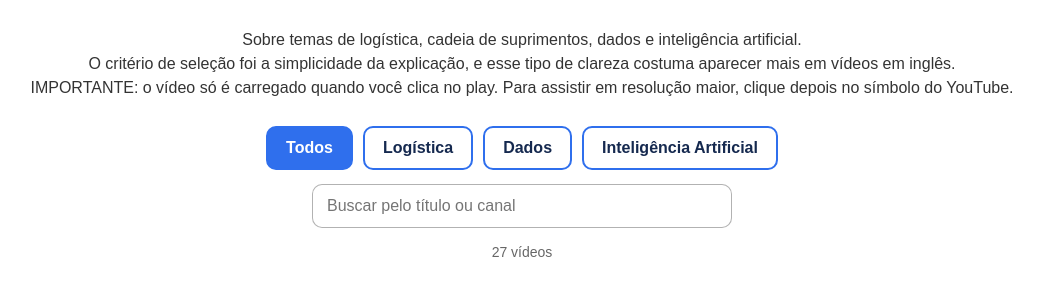
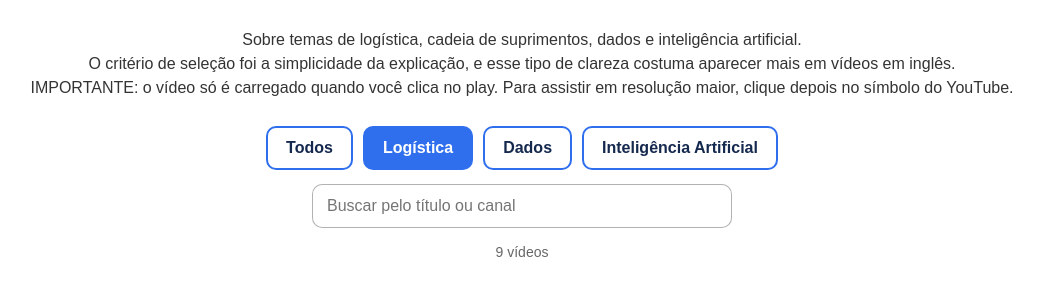
Before and after one commit to mdrondado/mdrondado.github.io, a plain HTML site: page index.html in a window 1280 px wide. Shown: the part 1700-1990 px from the top of the page, without its empty margins (118-1158 px from the left). Drawn offline with Linux system fonts and the light colour scheme; grey boxes are pictures that could not be loaded.

Commit message:
Open the video section filtered on Logistics
Co-Authored-By: Claude Opus 5.5 <noreply@anthropic.com>

```diff
--- a/index.html
+++ b/index.html
@@ -163,8 +163,8 @@
                <br>IMPORTANTE: o vídeo só é carregado quando você clica no play. Para assistir em resolução maior, clique depois no símbolo do YouTube.</p>
             <div class="video-filtros">
                <div class="video-temas" role="group" aria-label="Filtrar vídeos por tema">
-                  <button type="button" data-tema="todos" aria-pressed="true">Todos</button>
-                  <button type="button" data-tema="logistica" aria-pressed="false">Logística</button>
+                  <button type="button" data-tema="todos" aria-pressed="false">Todos</button>
+                  <button type="button" data-tema="logistica" aria-pressed="true">Logística</button>
                   <button type="button" data-tema="dados" aria-pressed="false">Dados</button>
                   <button type="button" data-tema="ia" aria-pressed="false">Inteligência Artificial</button>
                </div>
@@ -172,7 +172,7 @@
                   <span class="visualmente-oculto">Buscar vídeo pelo título ou canal</span>
                   <input type="search" id="busca-videos" placeholder="Buscar pelo título ou canal" autocomplete="off">
                </label>
-               <p class="video-contagem" id="contagem-videos" aria-live="polite">27 vídeos</p>
+               <p class="video-contagem" id="contagem-videos" aria-live="polite">9 vídeos</p>
             </div>
             <div class="lined-elements" id="lista-videos">
                <div class="video-card" data-tema="logistica">
--- a/js/index.js
+++ b/js/index.js
@@ -28,7 +28,7 @@ const busca = document.getElementById("busca-videos");
 const cards = Array.from(document.querySelectorAll("#lista-videos > .video-card"));
 const contagem = document.getElementById("contagem-videos");
 const vazio = document.getElementById("videos-vazio");
-let temaAtual = "todos";
+let temaAtual = "logistica"; // o tema que a pagina abre filtrada; o botao dele vem marcado no HTML
 
 // minusculas e sem acento, para "logistica" achar "Logística"
 const normalizar = (texto) => texto.normalize("NFD").replace(/[\u0300-\u036f]/g, "").toLowerCase();
@@ -61,3 +61,4 @@ for (const botao of botoesTema) {
   });
 }
 busca.addEventListener("input", filtrar);
+filtrar();
```
